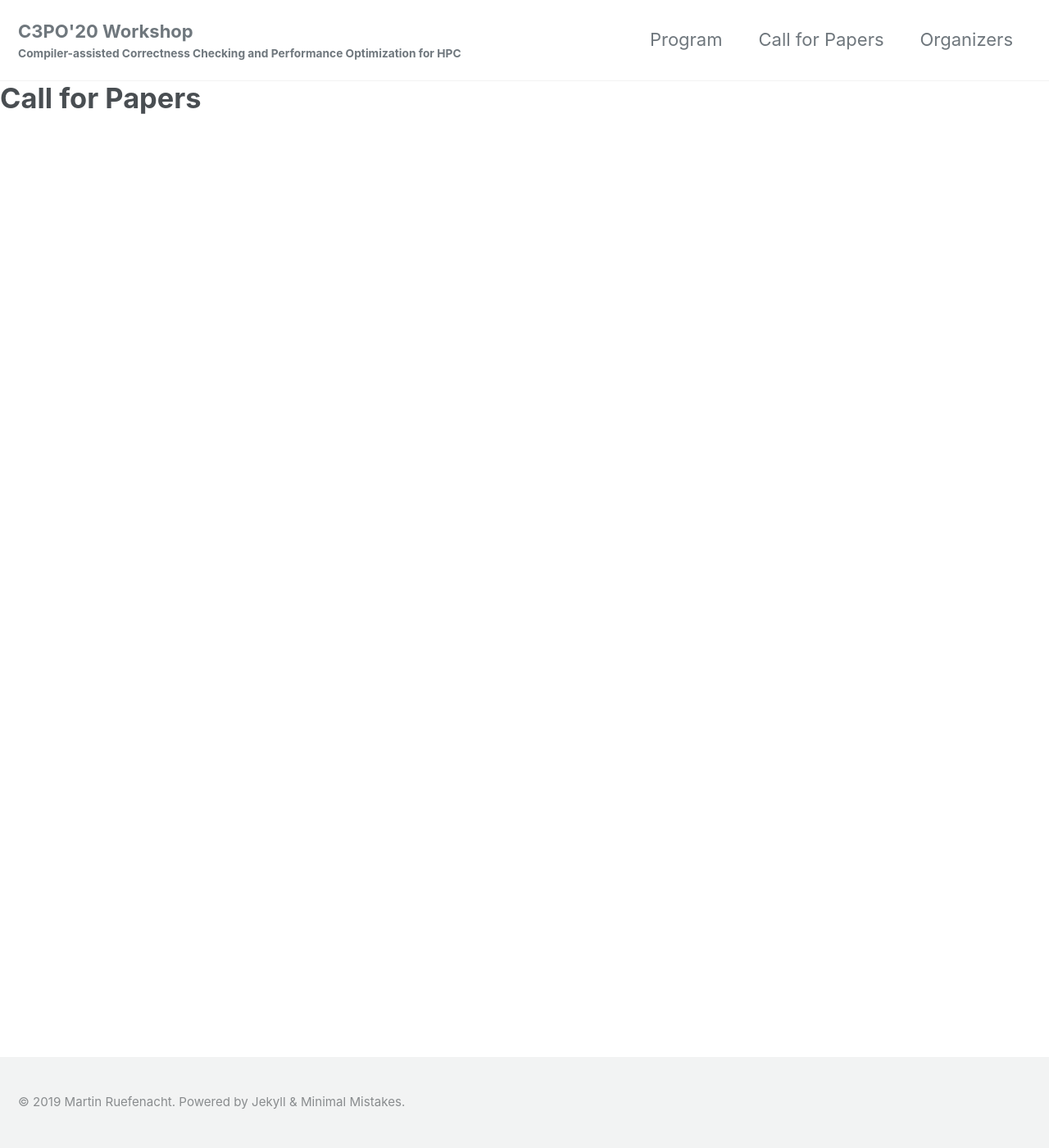
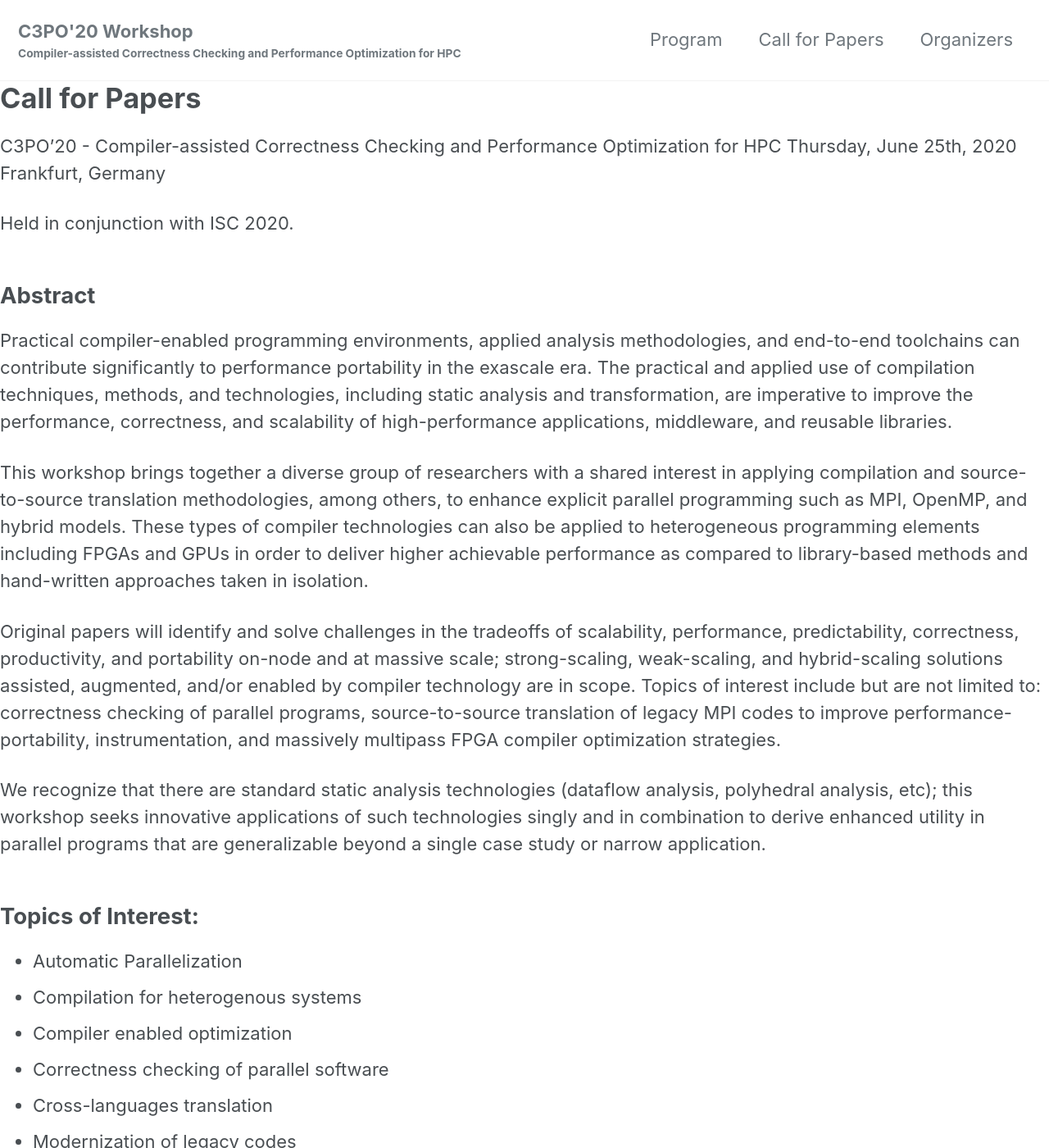
Before and after one commit to c3po-workshop/c3po-workshop.github.io, a Jekyll site: the page built from _pages/call.md, in a window 1280 px wide and 1400 px high. Shown: the whole window at 82% size. Built offline with Jekyll 4.4.1, drawn with Linux system fonts in a browser that asks for light colours; cached includes are drawn as plain includes; nearby versions of some CDN libraries; our own code applies the rules of GitHub Pages for plain Markdown files; some of the changed text lies outside the part shown.

Commit message:
Added to call

```diff
--- a/_pages/call.md
+++ b/_pages/call.md
@@ -4,3 +4,53 @@
 ---
 
 # Call for Papers
+
+C3PO'20 - Compiler-assisted Correctness Checking and Performance Optimization for HPC
+Thursday, June 25th, 2020
+Frankfurt, Germany
+
+Held in conjunction with ISC 2020.
+
+## Abstract
+Practical compiler-enabled programming environments, applied analysis
+methodologies, and end-to-end toolchains can contribute significantly to
+performance portability in the exascale era. The practical and applied use of
+compilation techniques, methods, and technologies, including static analysis
+and transformation, are imperative to improve the performance, correctness, and
+scalability of high-performance applications, middleware, and reusable
+libraries.
+
+This workshop brings together a diverse group of researchers with a shared
+interest in applying compilation and source-to-source translation
+methodologies, among others, to enhance explicit parallel programming such as
+MPI, OpenMP, and hybrid models. These types of compiler technologies can also
+be applied to heterogeneous programming elements including FPGAs and GPUs in
+order to deliver higher achievable performance as compared to library-based
+methods and hand-written approaches taken in isolation.
+
+Original papers will identify and solve challenges in the tradeoffs of
+scalability, performance, predictability, correctness, productivity, and
+portability on-node and at massive scale; strong-scaling, weak-scaling, and
+hybrid-scaling solutions assisted, augmented, and/or enabled by compiler
+technology are in scope.  Topics of interest include but are not limited to:
+correctness checking of parallel programs, source-to-source translation of
+legacy MPI codes to improve performance-portability, instrumentation, and
+massively multipass FPGA compiler optimization strategies.
+
+We recognize that there are standard static analysis technologies (dataflow
+analysis, polyhedral analysis, etc); this workshop seeks innovative
+applications of such technologies singly and in combination to derive enhanced
+utility in parallel programs that are generalizable beyond a single case study
+or narrow application.
+
+## Topics of Interest:
+- Automatic Parallelization
+- Compilation for heterogenous systems
+- Compiler enabled optimization
+- Correctness checking of parallel software
+- Cross-languages translation
+- Modernization of legacy codes
+- Source code instrumentation
+- Source-to-source analysis/transformations
+- Static analysis
+- Static/dynamic interaction
```
